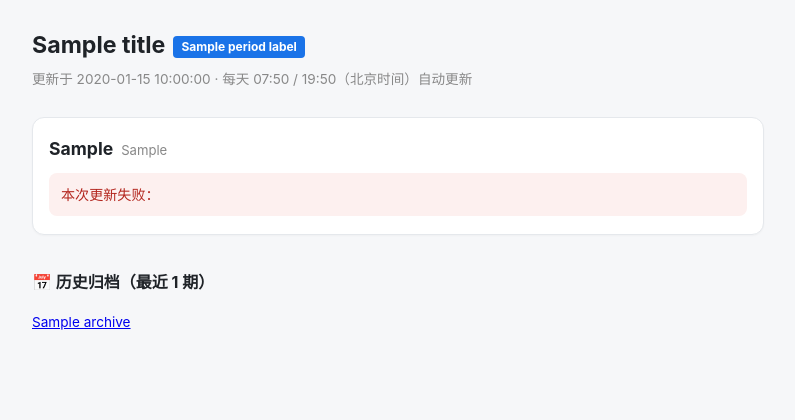
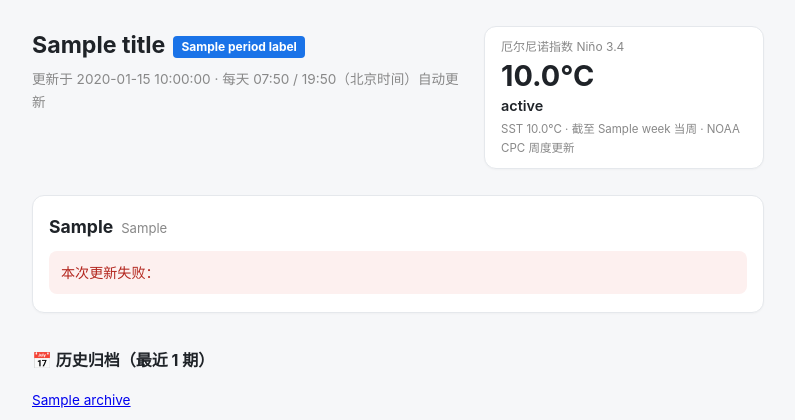
Before and after one commit to xlq1314520/us-daily-brief, a Python web app: template templates/page.html in a window 1280 px wide. Shown: the top 420 px of the page, without its empty margins (242-1037 px from the left). Run offline with Jinja, Linux system fonts and the light colour scheme; the template is opened without the code that fills it: most values are stand-ins (such as "Sample title", 1, 10 or a date in 2020).

Commit message:
enso section + index card: templates/page.html

```diff
--- a/templates/page.html
+++ b/templates/page.html
@@ -13,8 +13,22 @@
          line-height:1.65; }
   .wrap { max-width:760px; margin:0 auto; padding:0 14px 60px; }
   header.top { padding:26px 0 8px; }
+  .top-row { display:flex; justify-content:space-between; align-items:flex-start;
+             gap:16px; flex-wrap:wrap; }
+  .top-left { flex:1 1 420px; min-width:0; }
   header.top h1 { font-size:1.45rem; margin:0 0 4px; }
   header.top .meta { color:var(--meta); font-size:.85rem; }
+  .enso-card { flex:0 1 280px; border:1px solid var(--line); border-radius:12px; background:var(--card);
+               padding:10px 16px; min-width:200px; box-shadow:0 1px 2px rgba(0,0,0,.03); }
+  .enso-card a { display:block; color:inherit; text-decoration:none; }
+  .enso-title { font-size:.75rem; color:var(--meta); }
+  .enso-value { font-size:1.8rem; font-weight:700; line-height:1.3; }
+  .enso-status { font-size:.9rem; font-weight:600; }
+  .enso-meta { font-size:.72rem; color:var(--meta); margin-top:2px; }
+  .enso-missing { font-size:.85rem; color:var(--meta); padding:6px 0; }
+  .kind-el_nino .enso-value, .kind-el_nino .enso-status { color:#c2410c; }
+  .kind-la_nina .enso-value, .kind-la_nina .enso-status { color:#1d4ed8; }
+  .kind-neutral .enso-value, .kind-neutral .enso-status { color:#6b7280; }
   .badge { display:inline-block; background:var(--accent); color:#fff; border-radius:4px;
            font-size:.75rem; padding:1px 8px; margin-left:8px; vertical-align:2px; }
   section.card { background:var(--card); border:1px solid var(--line); border-radius:12px;
@@ -43,13 +57,31 @@
   .home-link { font-size:.85rem; margin-bottom:10px; }
   .home-link a { color:var(--accent); }
   @media (max-width:520px) { footer.arch ul { columns:1; } }
+  @media (max-width:640px) { .enso-card { flex:0 0 100%; } .top-left { flex:1 1 100%; } }
 </style>
 </head>
 <body>
 <div class="wrap">
   <header class="top">
-    <h1>{{ title }}<span class="badge">{{ period_label }}</span></h1>
-    <div class="meta">更新于 {{ generated_at }} · 每天 07:50 / 19:50（北京时间）自动更新</div>
+    <div class="top-row">
+      <div class="top-left">
+        <h1>{{ title }}<span class="badge">{{ period_label }}</span></h1>
+        <div class="meta">更新于 {{ generated_at }} · 每天 07:50 / 19:50（北京时间）自动更新</div>
+      </div>
+      <div class="enso-card kind-{{ enso_index.kind if enso_index else 'none' }}">
+        {% if enso_index %}
+        <a href="{{ enso_index.url }}" target="_blank" rel="noopener">
+          <div class="enso-title">厄尔尼诺指数 Niño 3.4</div>
+          <div class="enso-value">{% if enso_index.ssta > 0 %}+{% endif %}{{ "%.1f" | format(enso_index.ssta) }}°C</div>
+          <div class="enso-status">{{ enso_index.status }}</div>
+          <div class="enso-meta">SST {{ "%.1f" | format(enso_index.sst) }}°C · 截至 {{ enso_index.week }} 当周 · NOAA CPC 周度更新</div>
+        </a>
+        {% else %}
+        <div class="enso-title">厄尔尼诺指数 Niño 3.4</div>
+        <div class="enso-missing">指数数据暂缺</div>
+        {% endif %}
+      </div>
+    </div>
   </header>
 
   {% for sec in sections %}
@@ -74,7 +106,7 @@
               · <a href="{{ it.extra.permalink }}">Reddit 讨论</a>
             {% elif sec.source == "youtube" %}
               {{ it.extra.channel }} · {{ it.extra.publishedAt[:10] }}
-            {% elif sec.source == "news" %}
+            {% elif sec.source == "news" or sec.source == "enso" %}
               {{ it.extra.source }} · {{ it.extra.published }}
             {% elif sec.source == "x_trends" %}
               {% if it.extra.tweet_count %}热度：{{ it.extra.tweet_count }} · {% endif %}{{ it.extra.via }}
```
